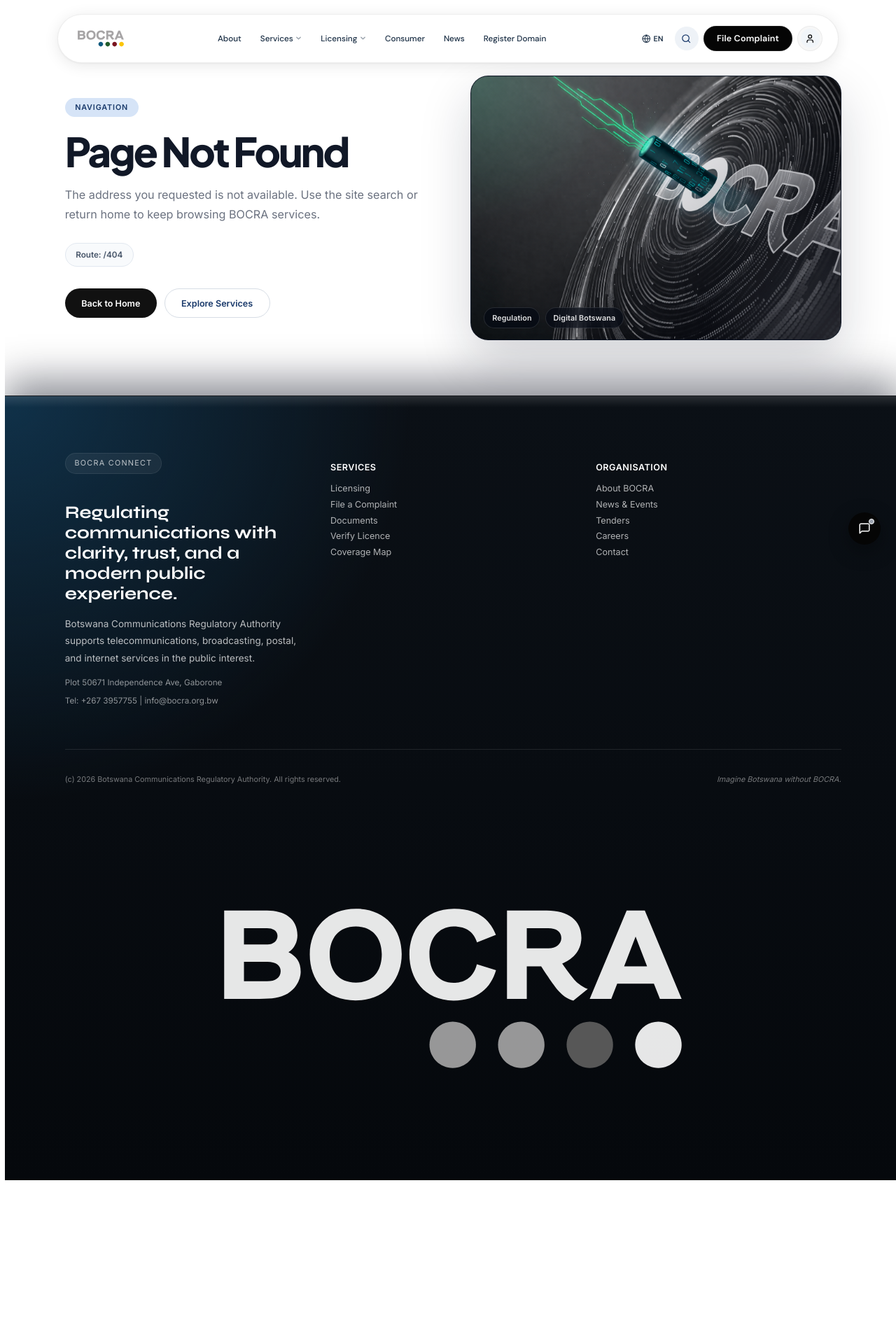
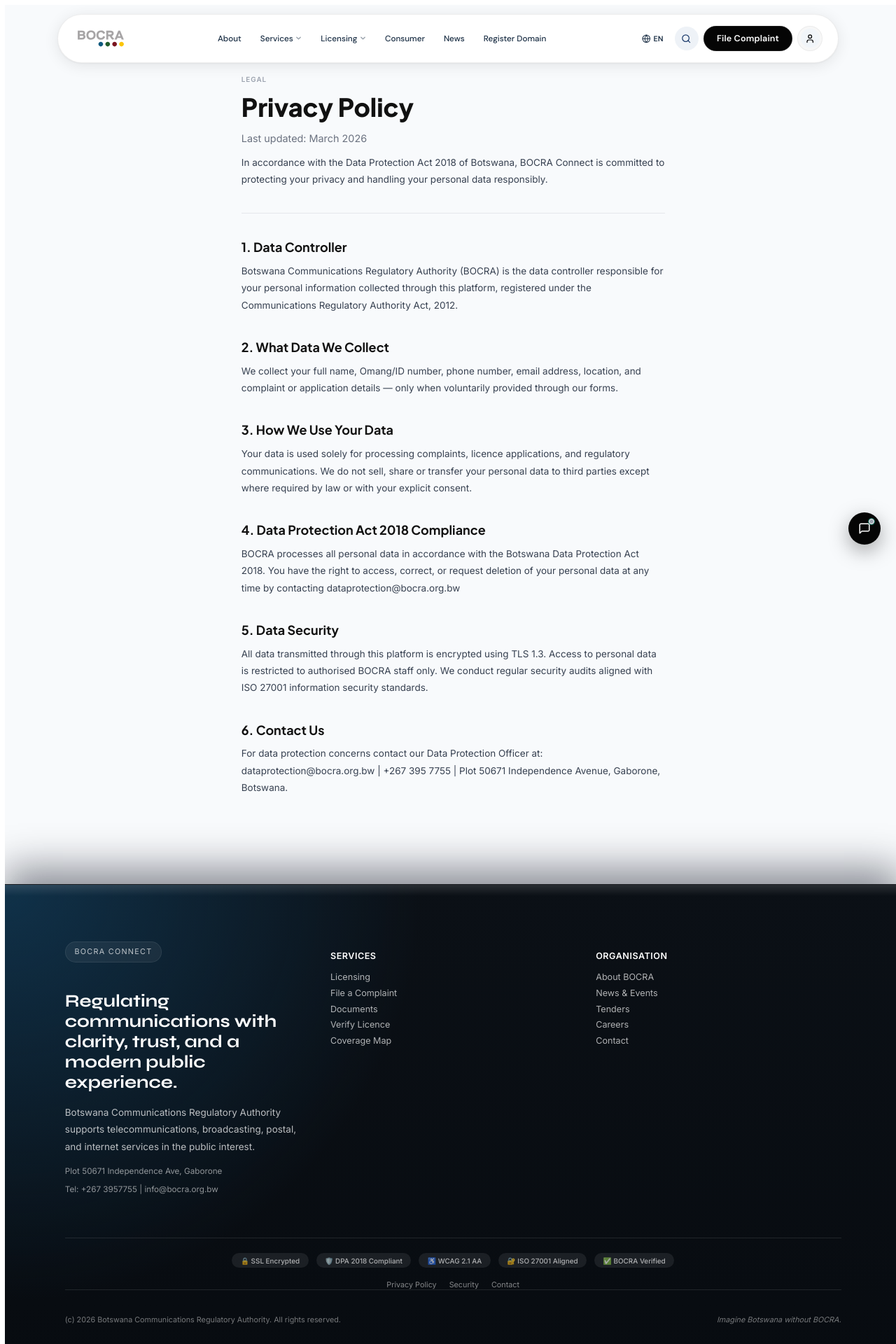
Before and after one commit to Batoli19/Bocra, a React (Vite) app: page /privacy in a window 1280 px wide. Shown: the top 1920 px of the page at 70% size. Before the commit the page ends 1693 px from the top, so only its background shows below. Built offline with nearby package versions, Linux system fonts and the light colour scheme.

Commit message:
encryption and privacy policies

```diff
--- a/src/App.jsx
+++ b/src/App.jsx
@@ -5,6 +5,8 @@
 import GuestAuthModal from './components/shared/GuestAuthModal'
 import ScrollToTop from './components/shared/ScrollToTop'
 import Spinner from './components/shared/Spinner'
+import PolicyPage from './pages/PolicyPage'
+import SecurityPage from './pages/SecurityPage'
 
 const HomePage = lazy(() => import('./pages/HomePage'))
 const AboutPage = lazy(() => import('./pages/AboutPage'))
@@ -79,6 +81,8 @@
           <Route path="/register"      element={<RegisterPage />} />
           <Route path="/complaint"     element={<Navigate to="/portal/complaint/new" replace />} />
           <Route path="/complaints"    element={<Navigate to="/portal/complaints" replace />} />
+          <Route path="/privacy"       element={<PolicyPage />} />
+          <Route path="/security"      element={<SecurityPage />} />
 
           <Route path="/portal" element={<ProtectedRoute role="citizen" />}>
             <Route index                element={<DashboardPage />} />
--- a/src/components/home/HomePageSections.jsx
+++ b/src/components/home/HomePageSections.jsx
@@ -21,7 +21,7 @@
   JSON.parse(localStorage.getItem("bocra_user") || "null")
     ? dst
     : `/login?redirect=${dst}`;
-const applyLicenceHref = "/licensing";
+const applyLicenceHref = authHref("/licensing");
 
 const quickActions = [
   { label: "File a Complaint", to: authHref("/portal/complaint/new") },
--- a/src/components/shared/Footer.jsx
+++ b/src/components/shared/Footer.jsx
@@ -137,6 +137,27 @@
           </div>
         </div>
 
+        <div style={{ borderTop: '1px solid rgba(255,255,255,0.1)', marginTop: 32, paddingTop: 24 }}>
+          <div style={{ display: 'flex', flexWrap: 'wrap', gap: 12, justifyContent: 'center', marginBottom: 20 }}>
+            {[
+              '🔒 SSL Encrypted',
+              '🛡️ DPA 2018 Compliant',
+              '♿ WCAG 2.1 AA',
+              '🔐 ISO 27001 Aligned',
+              '✅ BOCRA Verified',
+            ].map(label => (
+              <span key={label} style={{ background: 'rgba(255,255,255,0.08)', borderRadius: 50, padding: '5px 14px', fontSize: 11, color: 'rgba(255,255,255,0.65)', fontWeight: 500 }}>
+                {label}
+              </span>
+            ))}
+          </div>
+          <div style={{ display: 'flex', gap: 20, justifyContent: 'center', flexWrap: 'wrap' }}>
+            <a href="/privacy" style={{ fontSize: 12, color: 'rgba(255,255,255,0.5)', textDecoration: 'none' }}>Privacy Policy</a>
+            <a href="/security" style={{ fontSize: 12, color: 'rgba(255,255,255,0.5)', textDecoration: 'none' }}>Security</a>
+            <a href="/contact" style={{ fontSize: 12, color: 'rgba(255,255,255,0.5)', textDecoration: 'none' }}>Contact</a>
+          </div>
+        </div>
+
         <div
           style={{
             paddingTop: 28,
--- a/src/components/shared/Navbar.jsx
+++ b/src/components/shared/Navbar.jsx
@@ -85,6 +85,7 @@
         { label: "UASF Programs", href: "/uasf" },
         { label: "Network Coverage Map", href: "/map" },
         { label: "File a Complaint", href: isLoggedIn ? "/portal/complaint/new" : "/login?redirect=/portal/complaint/new" },
+        { label: "Privacy Policy", href: "/privacy" },
       ],
     },
     {
--- a/src/pages/LicensingPage.jsx
+++ b/src/pages/LicensingPage.jsx
@@ -740,8 +740,10 @@
   const [activeTab, setActiveTab] = useState('finder')
 
   useEffect(() => {
-    // Authentication removed for application flow as requested
-  }, [activeTab, navigate])
+    if (activeTab === 'apply') {
+      requireAuth('/licensing')
+    }
+  }, [activeTab, requireAuth])
 
   const [q1, setQ1] = useState('')
   const [q2, setQ2] = useState('')
--- /dev/null
+++ b/src/pages/PolicyPage.jsx
@@ -0,0 +1,31 @@
+import PageWrapper from '../components/shared/PageWrapper'
+
+const sections = [
+  { title: '1. Data Controller', content: 'Botswana Communications Regulatory Authority (BOCRA) is the data controller responsible for your personal information collected through this platform, registered under the Communications Regulatory Authority Act, 2012.' },
+  { title: '2. What Data We Collect', content: 'We collect your full name, Omang/ID number, phone number, email address, location, and complaint or application details — only when voluntarily provided through our forms.' },
+  { title: '3. How We Use Your Data', content: 'Your data is used solely for processing complaints, licence applications, and regulatory communications. We do not sell, share or transfer your personal data to third parties except where required by law or with your explicit consent.' },
+  { title: '4. Data Protection Act 2018 Compliance', content: 'BOCRA processes all personal data in accordance with the Botswana Data Protection Act 2018. You have the right to access, correct, or request deletion of your personal data at any time by contacting dataprotection@bocra.org.bw' },
+  { title: '5. Data Security', content: 'All data transmitted through this platform is encrypted using TLS 1.3. Access to personal data is restricted to authorised BOCRA staff only. We conduct regular security audits aligned with ISO 27001 information security standards.' },
+  { title: '6. Contact Us', content: 'For data protection concerns contact our Data Protection Officer at: dataprotection@bocra.org.bw | +267 395 7755 | Plot 50671 Independence Avenue, Gaborone, Botswana.' },
+]
+
+export default function PolicyPage() {
+  return (
+    <PageWrapper>
+      <div style={{ maxWidth: 720, margin: '0 auto', padding: '60px 24px' }}>
+        <p style={{ fontSize: 11, fontWeight: 600, letterSpacing: '0.1em', color: '#9ca3af', textTransform: 'uppercase', marginBottom: 12 }}>LEGAL</p>
+        <h1 style={{ fontSize: 40, fontWeight: 800, color: '#111', margin: '0 0 8px' }}>Privacy Policy</h1>
+        <p style={{ fontSize: 16, color: '#6b7280', marginBottom: 8 }}>Last updated: March 2026</p>
+        <p style={{ fontSize: 15, color: '#374151', lineHeight: 1.8, marginBottom: 40, paddingBottom: 40, borderBottom: '1px solid #e5e7eb' }}>
+          In accordance with the Data Protection Act 2018 of Botswana, BOCRA Connect is committed to protecting your privacy and handling your personal data responsibly.
+        </p>
+        {sections.map(s => (
+          <div key={s.title} style={{ marginBottom: 40 }}>
+            <h2 style={{ fontSize: 20, fontWeight: 700, color: '#111', marginBottom: 12 }}>{s.title}</h2>
+            <p style={{ fontSize: 15, color: '#374151', lineHeight: 1.8, margin: 0 }}>{s.content}</p>
+          </div>
+        ))}
+      </div>
+    </PageWrapper>
+  )
+}
--- /dev/null
+++ b/src/pages/SecurityPage.jsx
@@ -0,0 +1,44 @@
+import PageWrapper from '../components/shared/PageWrapper'
+
+const features = [
+  { icon: '🔒', title: 'TLS 1.3 Encryption', desc: 'All data transmitted between your browser and our servers is encrypted using TLS 1.3 — the same standard used by major financial institutions.' },
+  { icon: '🛡️', title: 'DPA 2018 Compliant', desc: "We process all personal data in strict accordance with Botswana's Data Protection Act 2018. Your data is never sold or shared without explicit consent." },
+  { icon: '🔐', title: 'ISO 27001 Aligned', desc: 'Our information security practices are aligned with ISO 27001 international standards for information security management systems.' },
+  { icon: '♿', title: 'WCAG 2.1 Accessible', desc: 'BOCRA Connect meets Web Content Accessibility Guidelines 2.1 Level AA ensuring access for all citizens including those with disabilities.' },
+  { icon: '⏱️', title: 'Session Management', desc: 'Automatic session timeout after 30 minutes of inactivity protects your account from unauthorized access on shared or public devices.' },
+  { icon: '🧹', title: 'Input Sanitization', desc: 'All user inputs are sanitized before processing to prevent cross-site scripting (XSS) and injection attacks on every form submission.' },
+]
+
+export default function SecurityPage() {
+  return (
+    <PageWrapper>
+      <div style={{ maxWidth: 960, margin: '0 auto', padding: '60px 24px' }}>
+        <p style={{ fontSize: 11, fontWeight: 600, letterSpacing: '0.1em', color: '#9ca3af', textTransform: 'uppercase', marginBottom: 12 }}>SECURITY</p>
+        <h1 style={{ fontSize: 40, fontWeight: 800, color: '#111', margin: '0 0 16px' }}>Security & Data Protection</h1>
+        <p style={{ fontSize: 18, color: '#6b7280', marginBottom: 60, maxWidth: 600, lineHeight: 1.7 }}>
+          How BOCRA Connect protects every citizen's data and ensures regulatory compliance across all interactions.
+        </p>
+
+        <div style={{ display: 'grid', gridTemplateColumns: 'repeat(auto-fit, minmax(280px, 1fr))', gap: 40, marginBottom: 80 }}>
+          {features.map(f => (
+            <div key={f.title}>
+              <div style={{ fontSize: 32, marginBottom: 16 }}>{f.icon}</div>
+              <h3 style={{ fontSize: 18, fontWeight: 700, color: '#111', margin: '0 0 10px' }}>{f.title}</h3>
+              <p style={{ fontSize: 14, color: '#6b7280', lineHeight: 1.7, margin: 0 }}>{f.desc}</p>
+            </div>
+          ))}
+        </div>
+
+        <div style={{ background: '#1A3A6B', borderRadius: 20, padding: 40, display: 'flex', justifyContent: 'space-between', alignItems: 'center', flexWrap: 'wrap', gap: 24 }}>
+          <div>
+            <h3 style={{ fontSize: 22, fontWeight: 700, color: 'white', margin: '0 0 8px' }}>Report a Security Issue</h3>
+            <p style={{ fontSize: 14, color: 'rgba(255,255,255,0.7)', margin: 0 }}>Found a vulnerability? Contact our security team immediately.</p>
+          </div>
+          <a href="mailto:security@bocra.org.bw" style={{ background: 'white', color: '#1A3A6B', textDecoration: 'none', borderRadius: 50, padding: '12px 24px', fontSize: 14, fontWeight: 700, flexShrink: 0 }}>
+            security@bocra.org.bw
+          </a>
+        </div>
+      </div>
+    </PageWrapper>
+  )
+}
--- a/src/pages/auth/LoginPage.jsx
+++ b/src/pages/auth/LoginPage.jsx
@@ -202,6 +202,11 @@
                 <span>Continue to Portal</span>
                 <ArrowRight size={16} />
               </button>
+
+              <div style={{ display: 'flex', alignItems: 'center', justifyContent: 'center', gap: 6, marginTop: 16 }}>
+                <span style={{ fontSize: 12 }}>🔒</span>
+                <span style={{ fontSize: 11, color: '#9ca3af' }}>256-bit SSL encrypted · DPA 2018 compliant</span>
+              </div>
 
               <button type="button" className="login-submit" onClick={handleDemoMode}>
                 <span>Skip to Demo Mode</span>
--- a/src/pages/portal/NewComplaintPage.jsx
+++ b/src/pages/portal/NewComplaintPage.jsx
@@ -3,6 +3,7 @@
 import { Check, CheckCircle, Clock, DollarSign, HelpCircle, PhoneOff, Shield, ShieldX, WifiOff, Zap } from 'lucide-react'
 import PageWrapper from '../../components/shared/PageWrapper'
 import { useComplaints } from '../../context/ComplaintContext'
+import { sanitize } from '../../utils/sanitize'
 
 const steps = [
   { number: 1, label: 'Your Details' },
@@ -163,7 +164,11 @@
   const handleSubmit = () => {
     if (!agreed) { setError('You must confirm the accuracy of your complaint and consent to data processing before submitting'); return }
     setError('')
-    const ref = addComplaint(formData)
+    const ref = addComplaint({
+      ...formData,
+      name: sanitize(formData.name),
+      description: sanitize(formData.description),
+    })
     setSubmittedRef(ref)
     setStep('success')
   }
--- /dev/null
+++ b/src/utils/sanitize.js
@@ -0,0 +1,14 @@
+export const sanitize = (input) => {
+  if (typeof input !== 'string') return input
+  return input
+    .replace(/</g, '&lt;')
+    .replace(/>/g, '&gt;')
+    .replace(/"/g, '&quot;')
+    .replace(/'/g, '&#x27;')
+    .replace(/\//g, '&#x2F;')
+    .trim()
+}
+
+export const validateOmang = (omang) => /^\d{9}$/.test(omang.replace(/\s/g, ''))
+export const validatePhone = (phone) => /^[0-9]{7,8}$/.test(phone.replace(/\s/g, ''))
+export const validateEmail = (email) => /^[^\s@]+@[^\s@]+\.[^\s@]+$/.test(email)
```
